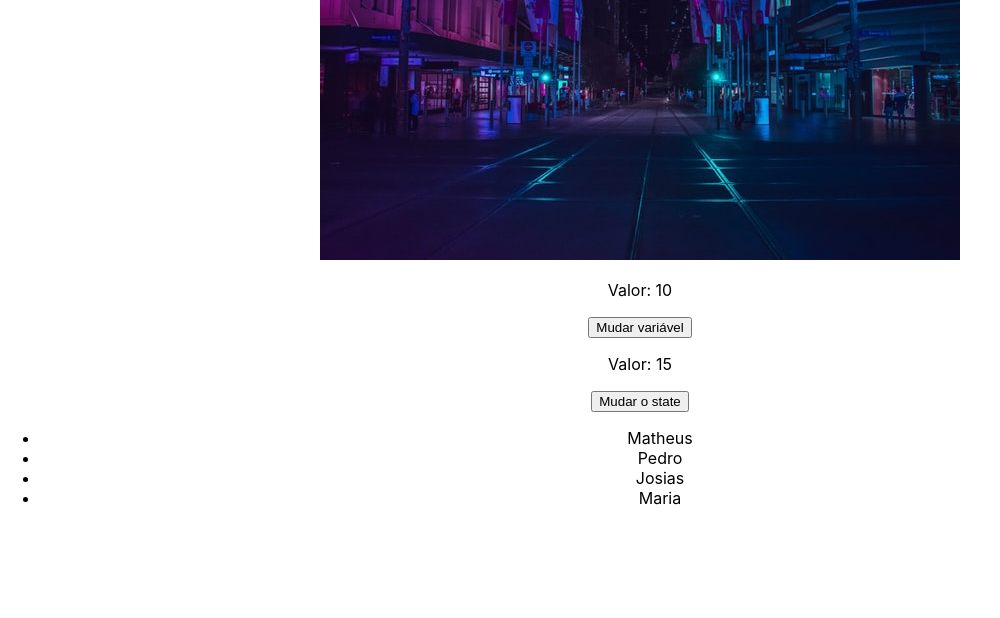
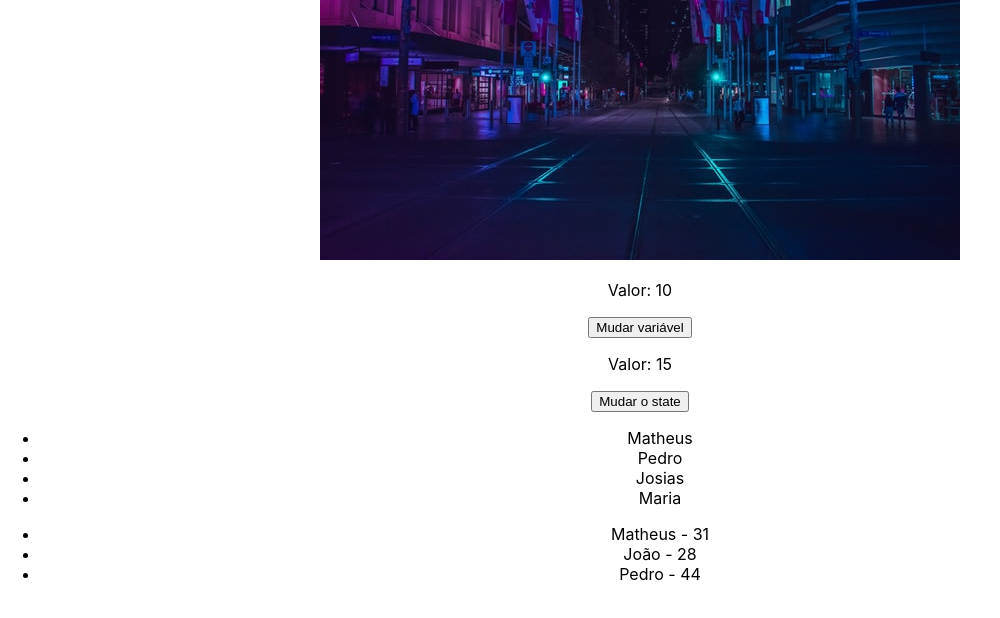
Before and after one commit to PatrikAlmeida/react, a React (Create React App) app in the folder avancando/: page / in a window 1280 px wide. Shown: the part 680-1298 px from the top of the page, without its empty margins (0-1000 px from the left). Built offline with nearby package versions, Linux system fonts and the light colour scheme.

Commit message:
propriedade key

```diff
--- a/avancando/src/App.js
+++ b/avancando/src/App.js
@@ -1,7 +1,7 @@
 import './App.css';
 
 import City from './assets/city.jpg'
-import ListPender from './components/ListPender';
+import ListRender from './components/ListRender';
 import ManageData from './components/ManageData';
 
 function App() {
@@ -17,7 +17,7 @@
       <img src={City} alt="Cidade" />
       </div>
       <ManageData />
-      <ListPender />
+      <ListRender />
     </div>
   );
 }
--- a/avancando/src/components/ListPender.js
+++ /dev/null
@@ -1,18 +0,0 @@
-import {useState} from 'react'
-
-const ListPender = () => {
-    const [list] = useState(["Matheus", "Pedro", "Josias", "Maria"])
-
-
-  return (
-    <div>
-        <ul>
-            {list.map((item) => (
-                <li>{item}</li>
-            ))}
-        </ul>
-    </div>
-  )
-}
-
-export default ListPender
--- /dev/null
+++ b/avancando/src/components/ListRender.js
@@ -0,0 +1,30 @@
+import { useState } from 'react'
+
+const ListRender = () => {
+    const [list] = useState(["Matheus", "Pedro", "Josias", "Maria"])
+
+    const [users] = useState([
+      {id: 1, name: "Matheus", age:31},
+      {id: 72378423, name: "João", age: 28},
+      {id: 8328823, name: "Pedro", age: 44},
+    ])
+
+  return (
+    <div>
+        <ul>
+            {list.map((item, i) => (
+                <li key={i}>{item}</li>
+            ))}
+        </ul>
+        <ul>
+          {users.map((user) => (
+            <li key={user.id}>
+              {user.name} - {user.age}
+            </li>
+          ))}
+        </ul>
+    </div>
+  )
+}
+
+export default ListRender
```
